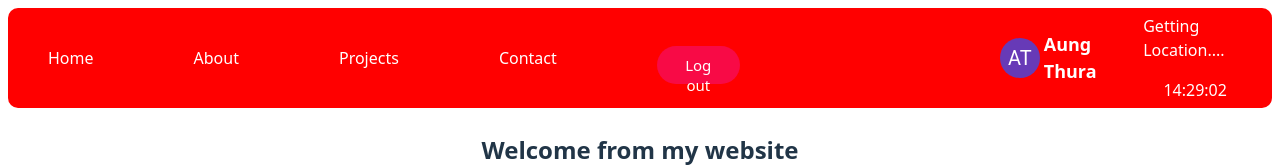
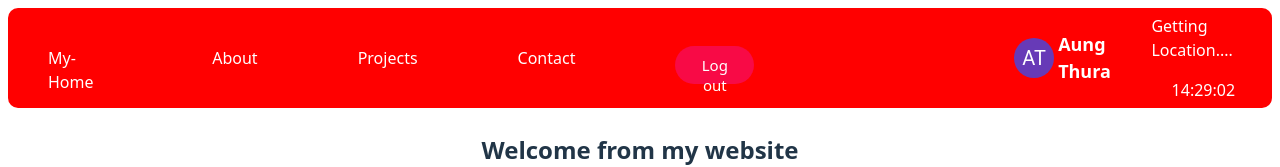
Before and after one commit to atraung98-del/My-react-app, a React (Vite) app: page / in a window 1280 px wide. Shown: the top 167 px of the page. Built offline with nearby package versions, Linux system fonts and the light colour scheme; no server answers; some icons are missing.

Commit message:
new version

```diff
--- a/src/pages/header.jsx
+++ b/src/pages/header.jsx
@@ -139,7 +139,7 @@ function Profile(){
         <div id='navigation'>
             <ul>
                 <li>
-                     <a href="#">Home</a>
+                     <a href="#">My-Home</a>
                 </li>
                 <li>
                      <a href="#">About</a>
```
